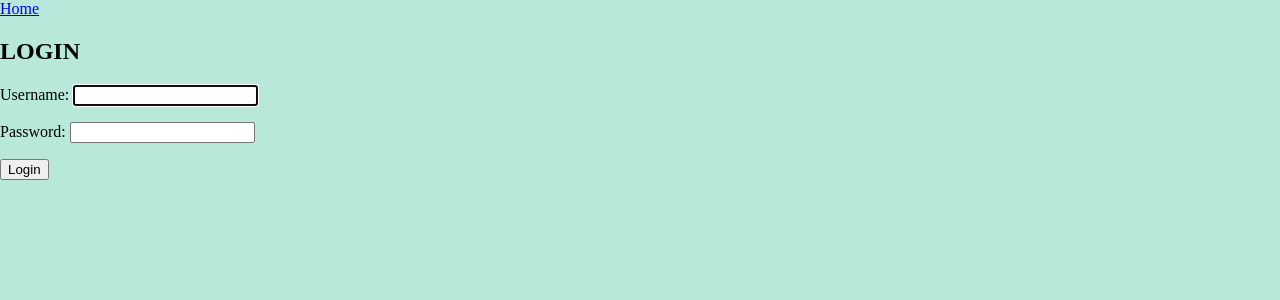
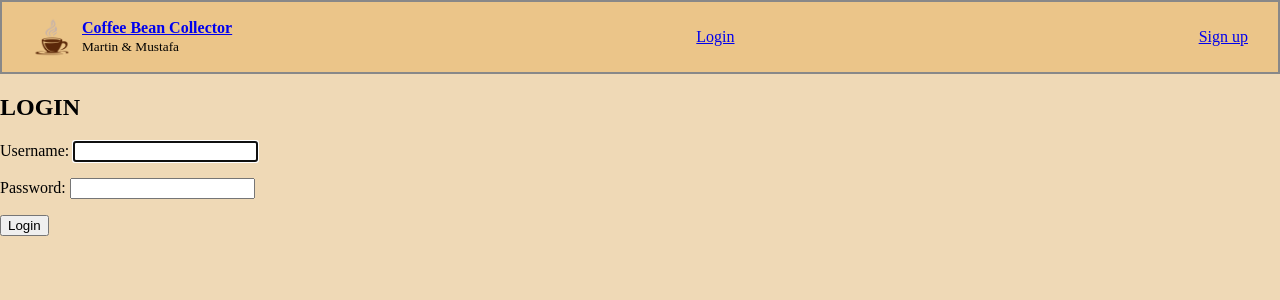
Before and after one commit to mb0m/Project-Koffie, a Django app: page /accounts/login/ in a window 1280 px wide. Shown: the top 300 px of the page. Run offline with Django 5.2, Linux system fonts and the light colour scheme.

Commit message:
Implemented menu and changed background color

```diff
--- a/langlauf/base/static/base/CSS/styles.css
+++ b/langlauf/base/static/base/CSS/styles.css
@@ -1,5 +1,6 @@
+/* background-color: rgb(235, 197, 137); */
 body {
-    background-color: rgb(183, 232, 217);
+    background-color: rgb(239, 217, 182);
     color: rgb(0, 0, 0);
     margin: 0;
     padding: 0;
@@ -9,7 +10,7 @@ body {
     width: 100%;
 }
 
-.WorldImagePng {
+.coffee_icon {
     /* margin-left: 1rem; */
     width: 2.5rem;
 }
@@ -19,8 +20,20 @@ body {
     align-items:center;
     justify-content:space-between;
     padding:0.9375rem 1.875rem;
-    background:#d87d86;
+    background:rgb(235, 197, 137);
     border:0.125rem solid #888;
+    position: sticky; /* keeps it visible wanneer je scrolt */
     width: 100%;
     box-sizing: border-box;
 }
+
+.menu_left{
+    display:flex;
+    align-items:center;
+    gap:0.625rem;
+}
+
+.menu_rechts{
+    display:flex;
+    gap:2.5rem;
+}
--- a/langlauf/base/templates/base/menu.html
+++ b/langlauf/base/templates/base/menu.html
@@ -1,3 +1,16 @@
-<nav>
-    <a href="/">Home</a>
+{% load static %}
+<nav class="main_menu">
+    <div class="menu_left">
+        <img src="{% static 'base/coffee_emblem.png' %}" alt="coffee icon logo" class="coffee_icon">
+        <div class="site_text">
+            <a href="{% url 'index' %}" class="Titel"><strong>Coffee Bean Collector</strong></a><br>
+            <small>Martin & Mustafa</small>
+        </div>
+    </div>
+
+    {% if not user.is_authenticated %}
+            <a href="{% url 'login' %}" class="nav-item">Login</a>
+        <a href="{% url 'register' %}" class="nav-item">Sign up</a>
+
+    {% endif %}
 </nav>
--- a/langlauf/langlauf/urls.py
+++ b/langlauf/langlauf/urls.py
@@ -20,8 +20,10 @@ from . import views
 
 urlpatterns = [
     path("", views.index, name="index"),
+    path("", include('django.contrib.auth.urls')),
     path('admin/', admin.site.urls),
     path('accounts/', include('django.contrib.auth.urls')),
     path('base/', include('base.urls')),
-    path("page1/", views.page1, name="page1")
+    path("page1/", views.page1, name="page1"),
+    path("register/", views.register, name="register"),
 ]
```
Also changed, not shown: langlauf/langlauf/views.py (+14 -1 lines), langlauf/base/static/base/coffee_emblem.png (added), langlauf/base/static/base/world.png (deleted).
